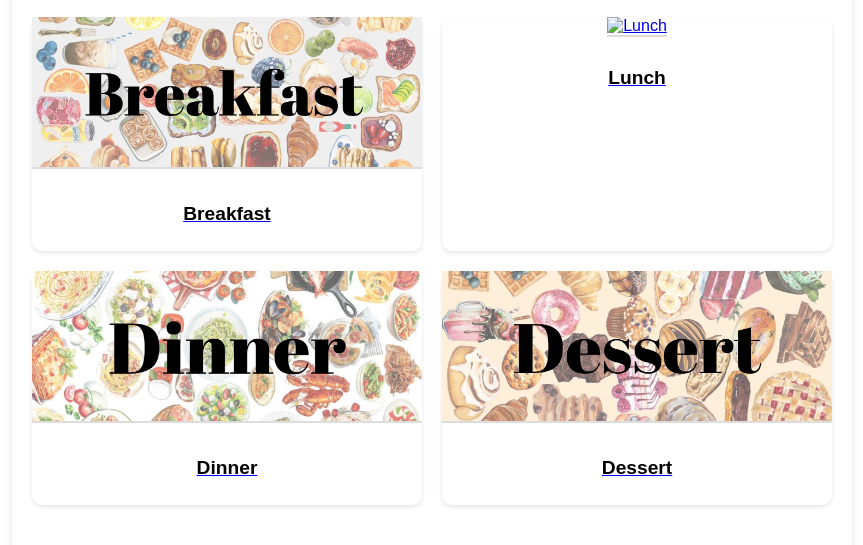
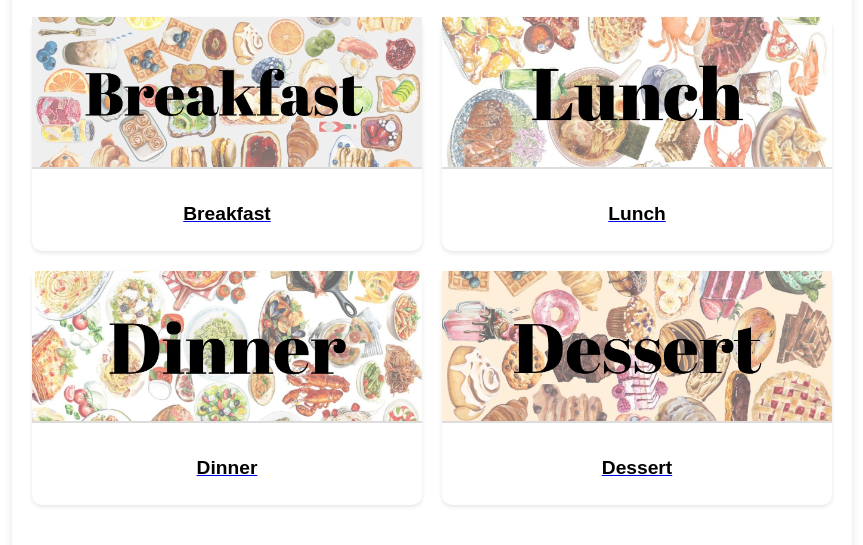
Before and after one commit to SSShireen/Recipe_Catalogue, a website: page index.html in a window 1280 px wide. Shown: the part 81-626 px from the top of the page, without its empty margins (208-1071 px from the left). Drawn offline with Linux system fonts and the light colour scheme.

Commit message:
Update index.html

```diff
--- a/index.html
+++ b/index.html
@@ -18,7 +18,7 @@
       </div>
       <div class="box">
         <a href="lunch.html">
-          <img src="/Recipe_CAtallogue/Lunch.jpg" alt="Lunch">
+          <img src="/Recipe_Catalogue/Lunch.jpg" alt="Lunch">
           <h2>Lunch</h2>
         </a>
       </div>
```
